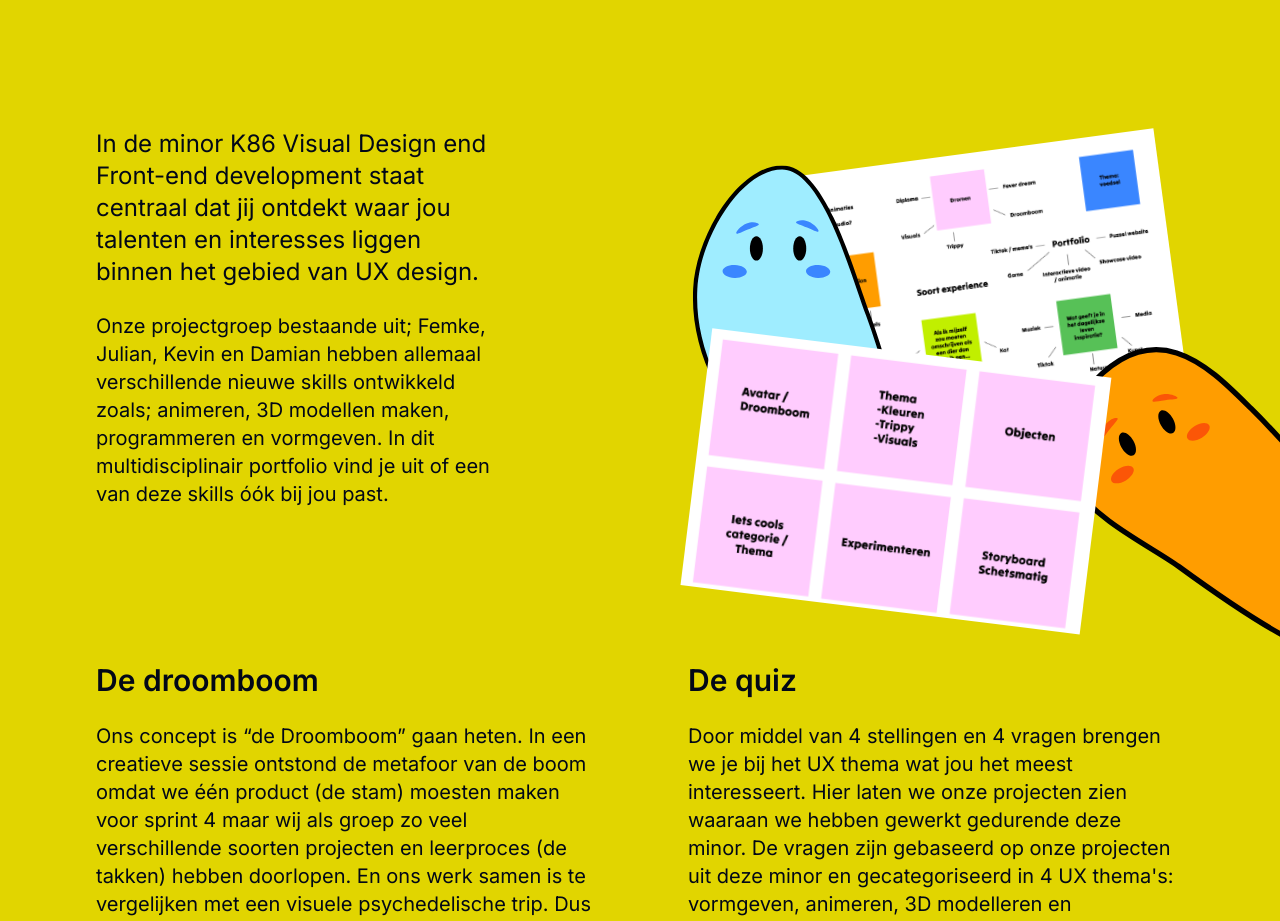
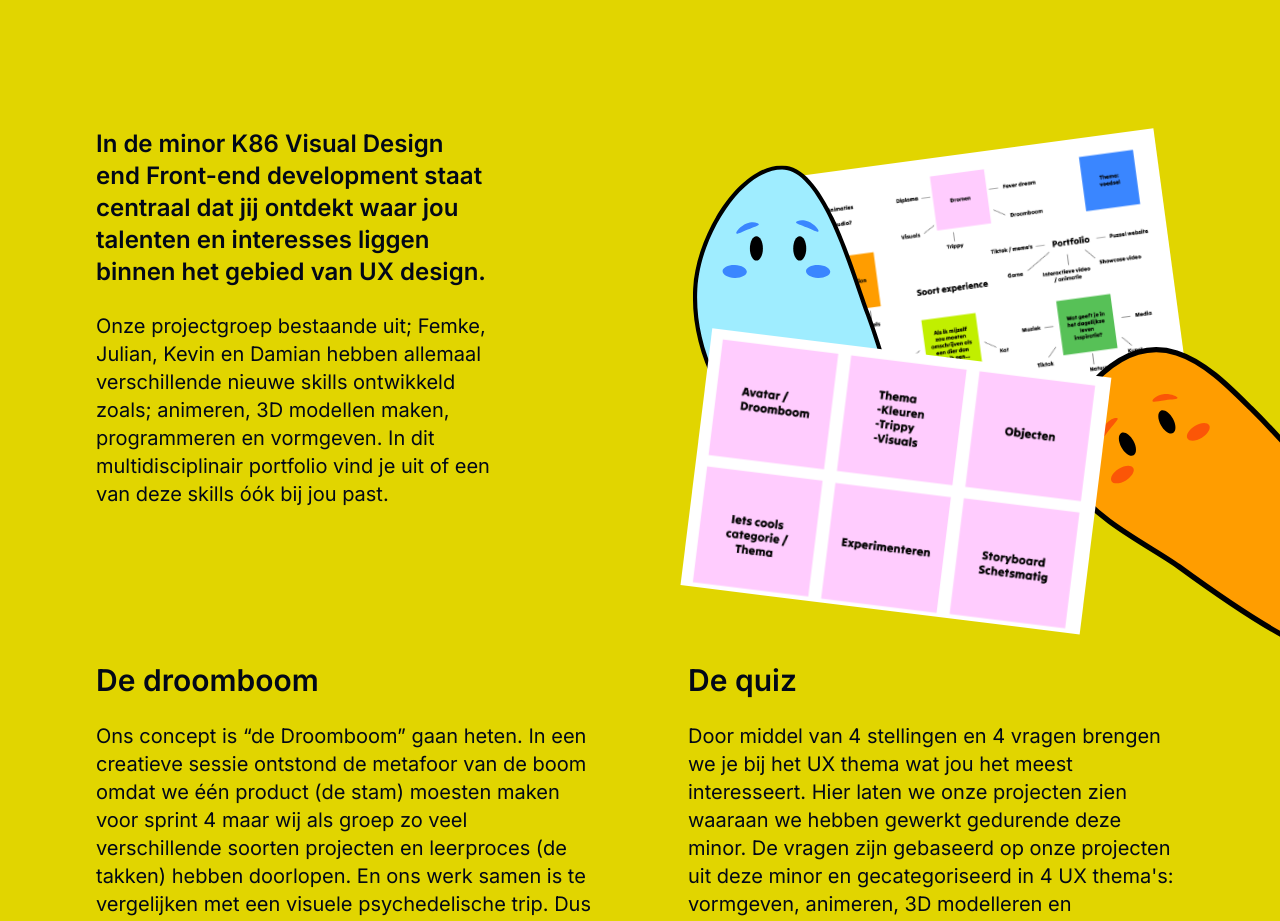
Before and after one commit to meatlake/k86-sprint4-portfolio-main, a Next.js app: page / in a window 1280 px wide. Shown: the part 800-1721 px from the top of the page. Built offline with nearby package versions, Linux system fonts and the light colour scheme.

Commit message:
small text fix

```diff
--- a/app/page.js
+++ b/app/page.js
@@ -92,7 +92,7 @@ export default function Home() {
       <div id="about-us" className="bg-[#E1D500] py-32">
         <div className="grid grid-cols-3 pl-24">
           <div className="flex flex-col col-span-1 gap-6">
-            <p className="text-2xl ">
+            <p className="text-2xl font-semibold">
               In de minor K86 Visual Design end Front-end development staat
               centraal dat jij ontdekt waar jou talenten en interesses liggen
               binnen het gebied van UX design.
```
